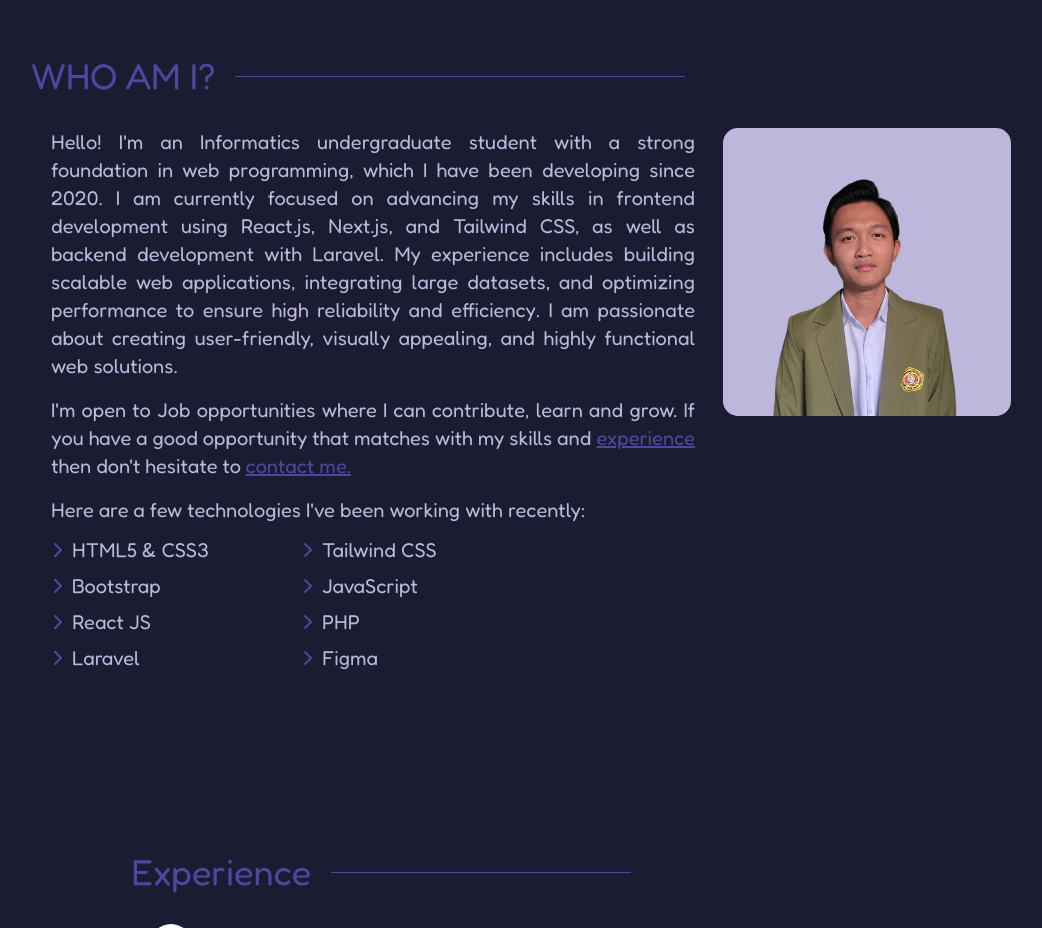
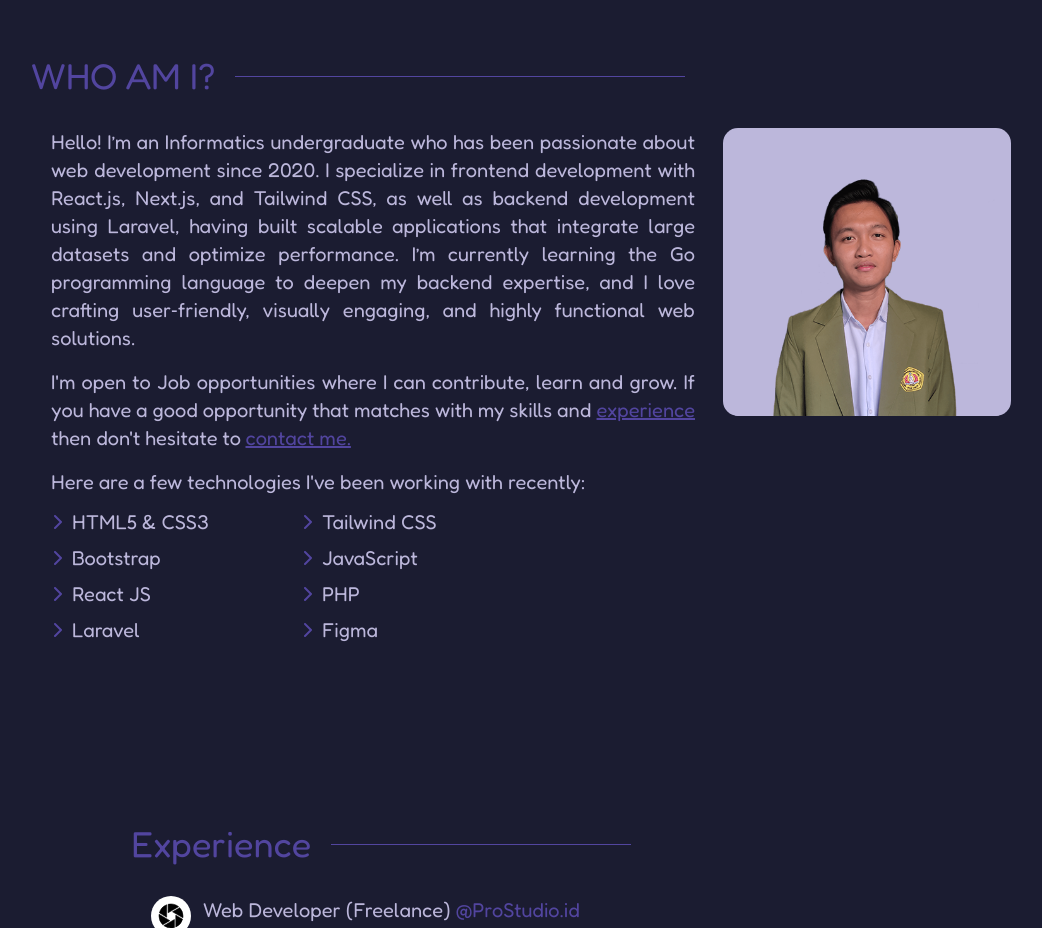
Before and after one commit to naufal-dzaki/Portfolio, a React (Vite) app: page / in a window 1280 px wide. Shown: the part 840-1768 px from the top of the page, without its empty margins (109-1151 px from the left). Built offline with nearby package versions, Linux system fonts and the light colour scheme.

Commit message:
feat: update About section to reflect current skills and learning focus

```diff
--- a/src/components/Scenes/About.jsx
+++ b/src/components/Scenes/About.jsx
@@ -54,7 +54,7 @@ const About = ({ setSelectedPage }) => {
                 hidden: { opacity: 0, y: 35 },
                 visible: { opacity: 1, y: 0 },
               }}>
-                Hello! I'm an Informatics undergraduate student with a strong foundation in web programming, which I have been developing since 2020. I am currently focused on advancing my skills in frontend development using React.js, Next.js, and Tailwind CSS, as well as backend development with Laravel. My experience includes building scalable web applications, integrating large datasets, and optimizing performance to ensure high reliability and efficiency. I am passionate about creating user-friendly, visually appealing, and highly functional web solutions.
+                Hello! I’m an Informatics undergraduate who has been passionate about web development since 2020. I specialize in frontend development with React.js, Next.js, and Tailwind CSS, as well as backend development using Laravel, having built scalable applications that integrate large datasets and optimize performance. I’m currently learning the Go programming language to deepen my backend expertise, and I love crafting user‑friendly, visually engaging, and highly functional web solutions.
             </motion.p>
             <motion.p
               className="text-nd-white text-base sm:text-xl text-justify"
```
